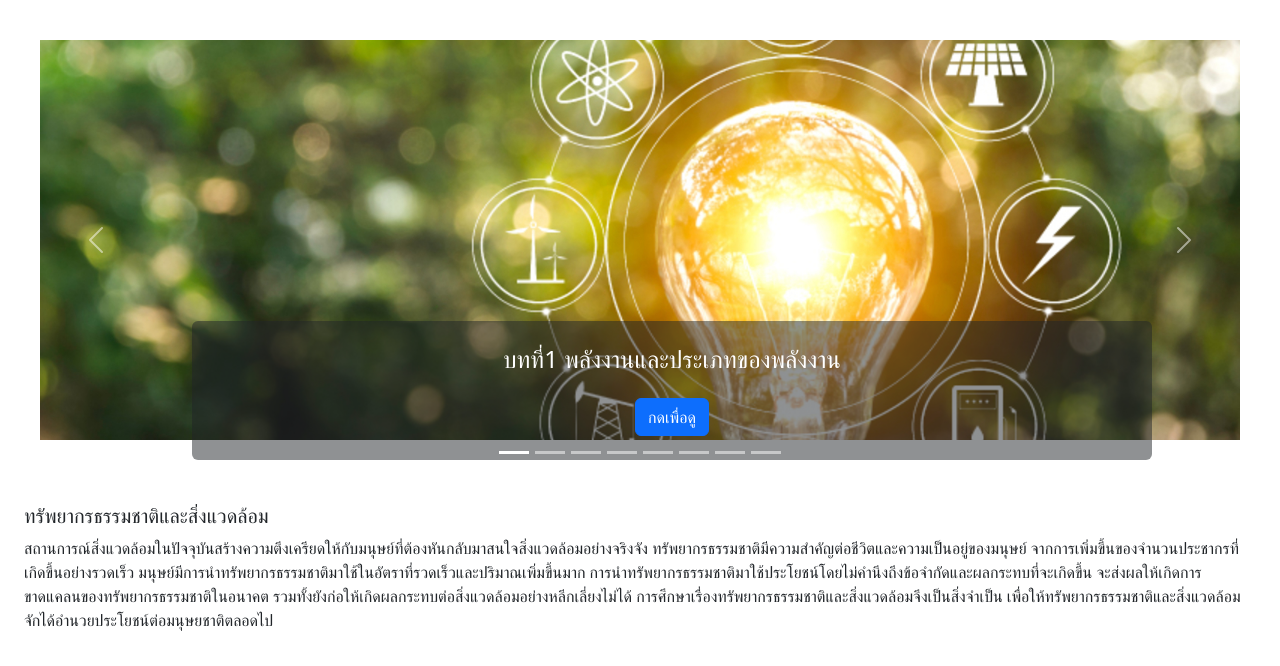
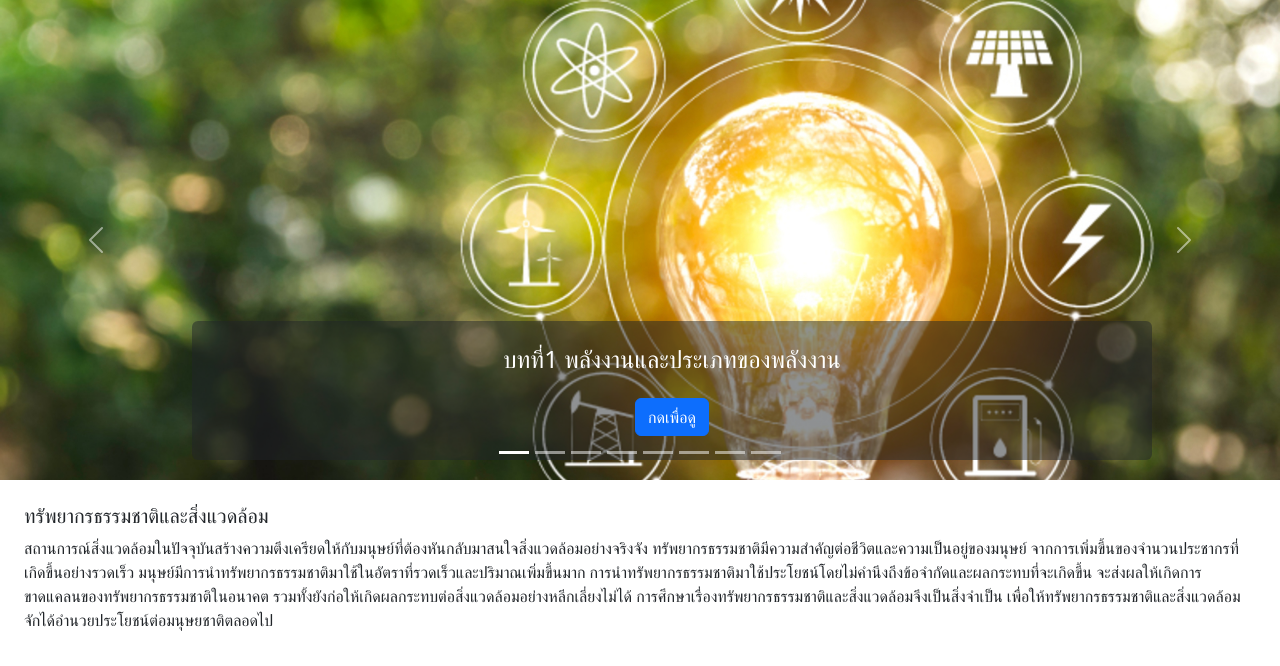
Before and after one commit to newzaza500/lesson, a PHP site: page / in a window 1280 px wide. Shown: the part 56-722 px from the top of the page. Run offline with PHP 8.4, Linux system fonts and the light colour scheme; some libraries are stand-ins or nearby versions.

Commit message:
Update style30.css

```diff
--- a/style30.css
+++ b/style30.css
@@ -65,10 +65,10 @@
   }
 
   @media screen and (min-width: 450px) {
-    img {
+    padding: 2.5rem ;
+      img {
       width: 400px; /* ขนาดใหญ่ขึ้นเมื่อจอเกิน 450px */
       height: auto;
-        padding: 2.5rem ;
     }
   }
 .text-overlay h1
```
